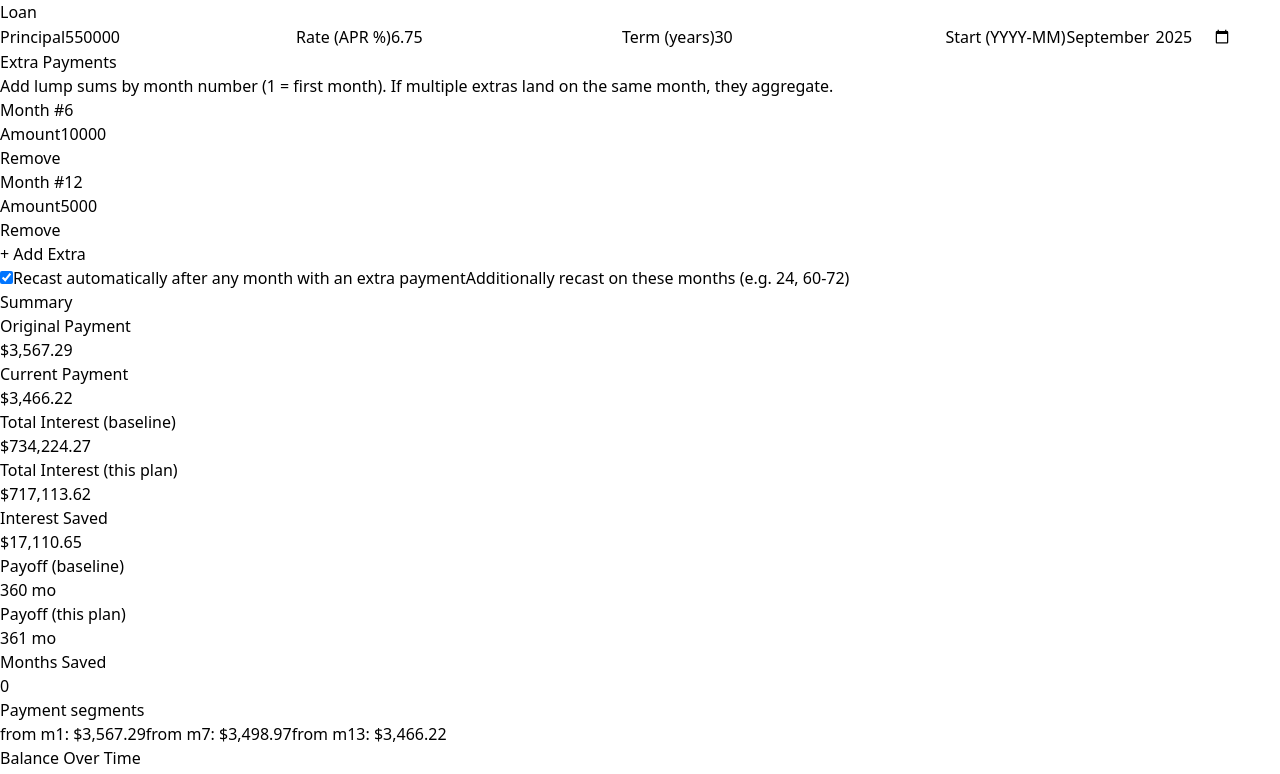
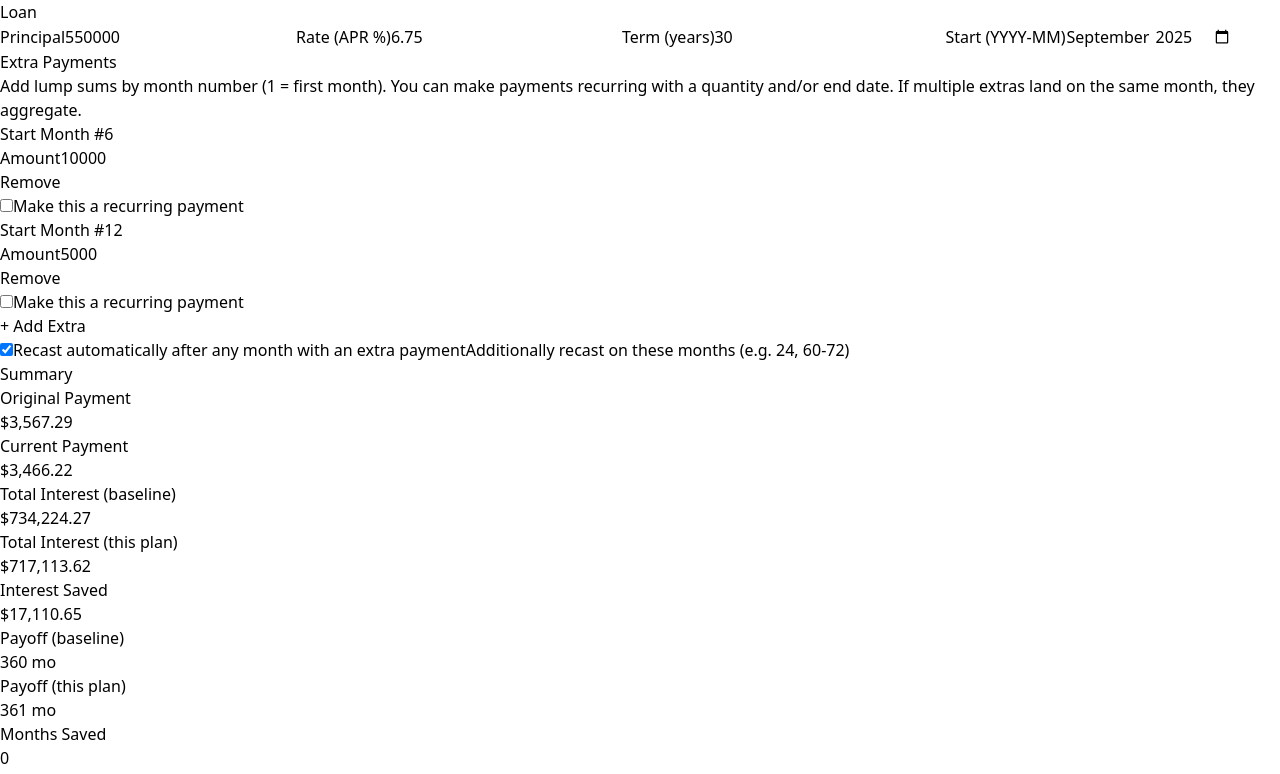
Before and after one commit to omrahman/flexible-mortgage-calculator, a React (Vite) app: page / in a window 1280 px wide. Shown: the top 774 px of the page. Built offline with nearby package versions, Linux system fonts and the light colour scheme.

Commit message:
Recurring extra payments

```diff
--- a/src/components/ExtraPayments.tsx
+++ b/src/components/ExtraPayments.tsx
@@ -10,7 +10,7 @@ interface ExtraPaymentsProps {
   setRecastMonthsText: (value: string) => void;
   onAddExtra: () => void;
   onRemoveExtra: (id: string) => void;
-  onUpdateExtra: (id: string, field: keyof ExtraItem, value: number) => void;
+  onUpdateExtra: (id: string, field: keyof ExtraItem, value: number | boolean) => void;
 }
 
 export const ExtraPayments: React.FC<ExtraPaymentsProps> = ({
@@ -28,13 +28,14 @@ export const ExtraPayments: React.FC<ExtraPaymentsProps> = ({
     <div className="rounded-2xl bg-white p-5 shadow space-y-4">
       <h2 className="text-xl font-semibold">Extra Payments</h2>
       <p className="text-sm text-gray-600">
-        Add lump sums by month number (1 = first month). If multiple extras land on the same month, they aggregate.
+        Add lump sums by month number (1 = first month). You can make payments recurring with a quantity and/or end date. If multiple extras land on the same month, they aggregate.
       </p>
-      <div className="space-y-2">
+      <div className="space-y-4">
         {extras.map((e) => (
-          <div key={e.id} className="grid grid-cols-7 gap-2 items-end">
+          <div key={e.id} className="border rounded-xl p-4 space-y-3">
+            <div className="grid grid-cols-7 gap-2 items-end">
               <div className="col-span-2">
-              <span className="text-xs text-gray-500">Month #</span>
+                <span className="text-xs text-gray-500">Start Month #</span>
                 <input
                   className="mt-1 w-full rounded-xl border p-2"
                   type="number"
@@ -69,6 +70,61 @@ export const ExtraPayments: React.FC<ExtraPaymentsProps> = ({
                 >
                   Remove
                 </button>
+              </div>
+            </div>
+
+            {/* Recurring Payment Options */}
+            <div className="space-y-3">
+              <label className="flex items-center gap-2">
+                <input
+                  type="checkbox"
+                  checked={e.isRecurring || false}
+                  onChange={(ev) => {
+                    onUpdateExtra(e.id, 'isRecurring', ev.target.checked);
+                    // Reset recurring fields when unchecked
+                    if (!ev.target.checked) {
+                      onUpdateExtra(e.id, 'recurringQuantity', 0);
+                      onUpdateExtra(e.id, 'recurringEndMonth', 0);
+                    }
+                  }}
+                />
+                <span className="text-sm font-medium">Make this a recurring payment</span>
+              </label>
+
+              {e.isRecurring && (
+                <div className="grid grid-cols-2 gap-4">
+                  <div>
+                    <span className="text-xs text-gray-500">Number of payments</span>
+                    <input
+                      className="mt-1 w-full rounded-xl border p-2"
+                      type="number"
+                      min={1}
+                      max={termMonths}
+                      step="1"
+                      value={e.recurringQuantity || 1}
+                      onChange={(ev) => {
+                        const v = parseInt(ev.target.value || "1", 10);
+                        onUpdateExtra(e.id, 'recurringQuantity', v);
+                      }}
+                    />
+                  </div>
+                  <div>
+                    <span className="text-xs text-gray-500">End month (optional)</span>
+                    <input
+                      className="mt-1 w-full rounded-xl border p-2"
+                      type="number"
+                      min={e.month + 1}
+                      max={termMonths}
+                      step="1"
+                      value={e.recurringEndMonth || ''}
+                      onChange={(ev) => {
+                        const v = parseInt(ev.target.value || "0", 10);
+                        onUpdateExtra(e.id, 'recurringEndMonth', v || 0);
+                      }}
+                    />
+                  </div>
+                </div>
+              )}
             </div>
           </div>
         ))}
--- a/src/hooks/useMortgageCalculation.ts
+++ b/src/hooks/useMortgageCalculation.ts
@@ -28,8 +28,26 @@ export const useMortgageCalculation = () => {
     const map: ExtraMap = {};
     for (const e of extras) {
       if (!Number.isFinite(e.month) || e.month < 1) continue;
-      const m = Math.min(termMonths, Math.round(e.month));
-      map[m] = round2((map[m] || 0) + Math.max(0, e.amount));
+      const startMonth = Math.min(termMonths, Math.round(e.month));
+      const amount = Math.max(0, e.amount);
+
+      if (e.isRecurring) {
+        // Handle recurring payments
+        const quantity = e.recurringQuantity || 1;
+        const endMonth = e.recurringEndMonth || (startMonth + quantity - 1);
+        const actualEndMonth = Math.min(termMonths, endMonth);
+        const actualQuantity = Math.min(quantity, actualEndMonth - startMonth + 1);
+
+        for (let i = 0; i < actualQuantity; i++) {
+          const month = startMonth + i;
+          if (month <= termMonths) {
+            map[month] = round2((map[month] || 0) + amount);
+          }
+        }
+      } else {
+        // Handle single payment
+        map[startMonth] = round2((map[startMonth] || 0) + amount);
+      }
     }
     return map;
   }, [extras, termMonths]);
@@ -83,7 +101,7 @@ export const useMortgageCalculation = () => {
     setExtras((xs) => xs.filter((x) => x.id !== id));
   };
 
-  const handleUpdateExtra = (id: string, field: keyof ExtraItem, value: number) => {
+  const handleUpdateExtra = (id: string, field: keyof ExtraItem, value: number | boolean) => {
     setExtras((xs) => xs.map((x) => (x.id === id ? { ...x, [field]: value } : x)));
   };
 
--- a/src/types/index.ts
+++ b/src/types/index.ts
@@ -8,6 +8,9 @@ export interface ExtraItem {
   id: string;
   month: number;
   amount: number;
+  isRecurring?: boolean;
+  recurringQuantity?: number; // number of payments
+  recurringEndMonth?: number; // end month for recurring payments
 }
 
 export interface Row {
```
Lines whose indentation alone changed are shown as unchanged.
